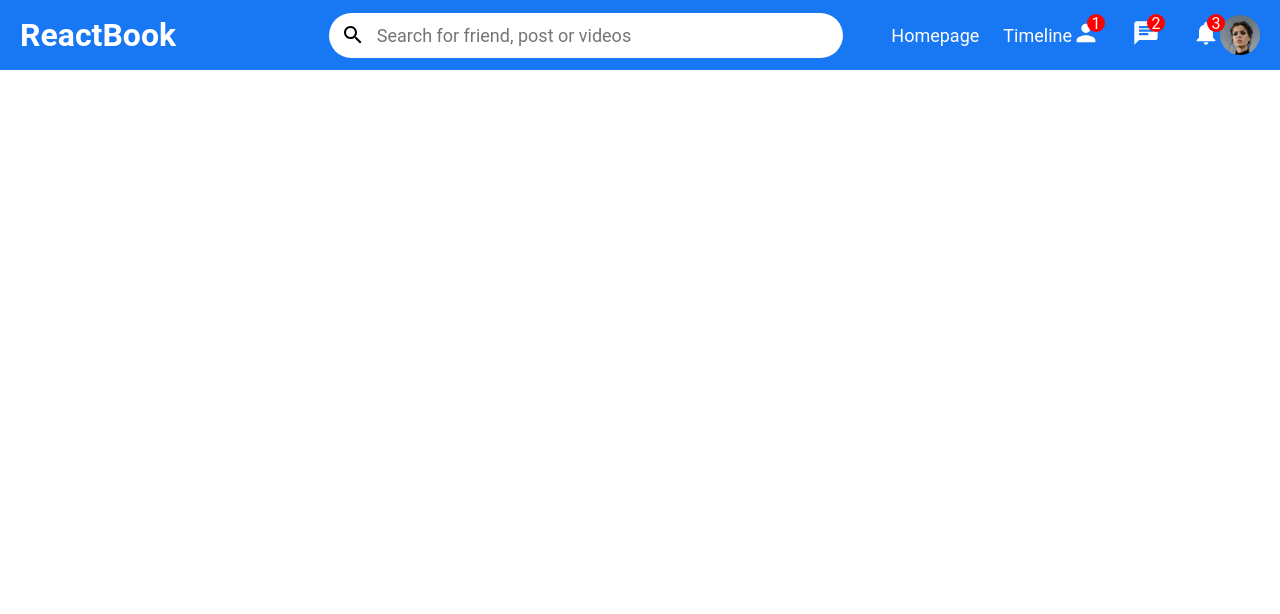
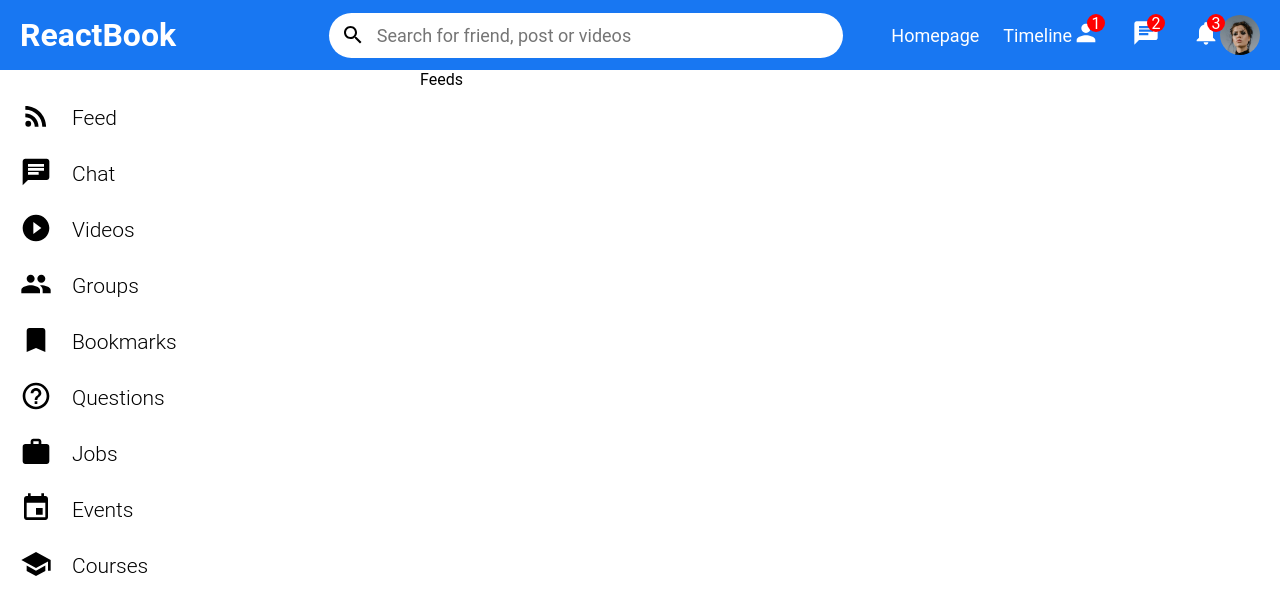
Before and after one commit to atakanteko/reactbook-social-media, a React (Vite) app: page / in a window 1280 px wide. Shown: the top 614 px of the page. Built offline with nearby package versions, Linux system fonts and the light colour scheme.

Commit message:
sidebar menu is done

```diff
--- /dev/null
+++ b/src/assets/model/sidebarAction.ts
@@ -0,0 +1,59 @@
+import {
+    RssFeed,
+    Chat,
+    PlayCircleFilled,
+    Group,
+    Bookmark,
+    HelpOutline,
+    Work,
+    Event,
+    School
+} from  '@material-ui/icons';
+
+export const sideBarActionsModel = [
+    {
+        id: 0,
+        text: "Feed",
+        icon: RssFeed
+    },
+    {
+        id: 1,
+        text: "Chat",
+        icon: Chat
+    },
+    {
+        id: 2,
+        text: "Videos",
+        icon: PlayCircleFilled
+    },
+    {
+        id: 3,
+        text: "Groups",
+        icon: Group
+    },
+    {
+        id: 4,
+        text: "Bookmarks",
+        icon: Bookmark
+    },
+    {
+        id: 5,
+        text: "Questions",
+        icon: HelpOutline
+    },
+    {
+        id: 6,
+        text: "Jobs",
+        icon: Work
+    },
+    {
+        id: 7,
+        text: "Events",
+        icon: Event
+    },
+    {
+        id: 8,
+        text: "Courses",
+        icon: School
+    }
+]
--- /dev/null
+++ b/src/components/Container.tsx
@@ -0,0 +1,17 @@
+import React from 'react'
+
+type Props = {
+    children: React.ReactNode
+}
+
+const Container: React.FC<Props> = ({children}) => {
+  return (
+    <div className='social-container'>
+        <div className="container-wrapper">
+            {children}
+        </div>
+    </div>
+  )
+}
+
+export default Container
--- /dev/null
+++ b/src/components/feeds/Feeds.tsx
@@ -0,0 +1,11 @@
+import React from 'react'
+
+type Props = {}
+
+const Feeds = (props: Props) => {
+  return (
+    <div>Feeds</div>
+  )
+}
+
+export default Feeds
--- /dev/null
+++ b/src/components/sidebar/Sidebar.tsx
@@ -0,0 +1,26 @@
+import React from 'react'
+import ActionButton from './actions/ActionButton'
+import { sideBarActionsModel } from '@/assets/model/sidebarAction'
+
+type Props = {}
+
+const Sidebar = (props: Props) => {
+    return (
+        <div className='sidebar'>
+            <div className="action-btn-wrp">
+                {
+                    sideBarActionsModel.map(item => (
+                        <ActionButton
+                            key={item.id}
+                            materialIcon={item.icon}
+                            text={item.text}
+                        />
+                    ))
+                }
+            </div>
+
+        </div>
+    )
+}
+
+export default Sidebar
--- a/src/pages/home/Home.tsx
+++ b/src/pages/home/Home.tsx
@@ -1,5 +1,7 @@
+import Container from '@/components/Container'
+import Feeds from '@/components/feeds/Feeds'
+import Sidebar from '@/components/sidebar/Sidebar'
 import Topbar from '@/components/topbar/Topbar'
-import React from 'react'
 
 type Props = {}
 
@@ -7,6 +9,10 @@ const Home = (props: Props) => {
   return (
     <div>
         <Topbar />
+        <Container>
+          <Sidebar />
+          <Feeds />
+        </Container>
     </div>
   )
 }
--- a/src/styles/css/social.css
+++ b/src/styles/css/social.css
@@ -89,6 +89,12 @@ select:active {
   font-style: normal;
   src: local("Roboto-Bold"), url(@/assets/styles/fonts/Roboto/Roboto-Bold.ttf) format("truetype");
 }
+.social-container .container-wrapper {
+  padding-inline: 1.25rem;
+  margin-top: 4.375rem;
+  display: flex;
+}
+
 .topbar-container {
   background-color: #1877F2;
   width: 100%;
@@ -193,4 +199,29 @@ select:active {
   -o-object-fit: cover;
      object-fit: cover;
   border-radius: 50%;
+}
+
+.sidebar {
+  height: calc(100vh - 70px);
+  width: 25rem;
+  overflow-y: scroll;
+}
+.sidebar .action-btn-wrp {
+  padding-top: 30px;
+  display: flex;
+  flex-direction: column;
+  gap: 20px;
+}
+.sidebar .action-btn-wrp .action-button {
+  cursor: pointer;
+  display: flex;
+  align-items: center;
+  gap: 20px;
+}
+.sidebar .action-btn-wrp .action-button .btn-icon {
+  font-size: 32px !important;
+}
+.sidebar .action-btn-wrp .action-button .action-button-text {
+  font-size: 21px;
+  font-weight: 300;
 }/*# sourceMappingURL=social.css.map */
--- a/src/styles/scss/components/_components.scss
+++ b/src/styles/scss/components/_components.scss
@@ -1 +1,3 @@
+@import "container";
 @import "topbar";
+@import "sidebar/sidebar";
--- /dev/null
+++ b/src/styles/scss/components/_container.scss
@@ -0,0 +1,7 @@
+.social-container{
+    .container-wrapper{
+        padding-inline: toRem(20);
+        margin-top: toRem(70);
+        display: flex;
+    }
+}
--- /dev/null
+++ b/src/styles/scss/components/sidebar/_sidebar.scss
@@ -0,0 +1,14 @@
+@use "actionsButton";
+
+.sidebar{
+    height: calc(100vh - 70px);
+    width: toRem(400);
+    overflow-y: scroll;
+    .action-btn-wrp{
+        @include actionsButton.actionButton;
+        padding-top: 30px;
+        display: flex;
+        flex-direction: column;
+        gap: 20px;
+    }
+}
--- a/src/styles/scss/social.scss
+++ b/src/styles/scss/social.scss
@@ -1,3 +1,3 @@
+@import "utilities/utilities";
 @import "functions/functions";
-@import "utilities/utilities";
 @import "components/components";
```
Also changed, not shown: src/styles/scss/components/sidebar/_actionsButton.scss (added, +15 -0 lines), src/styles/css/social.min.css, 2 other files (tests, documents, lock files or other folders).
